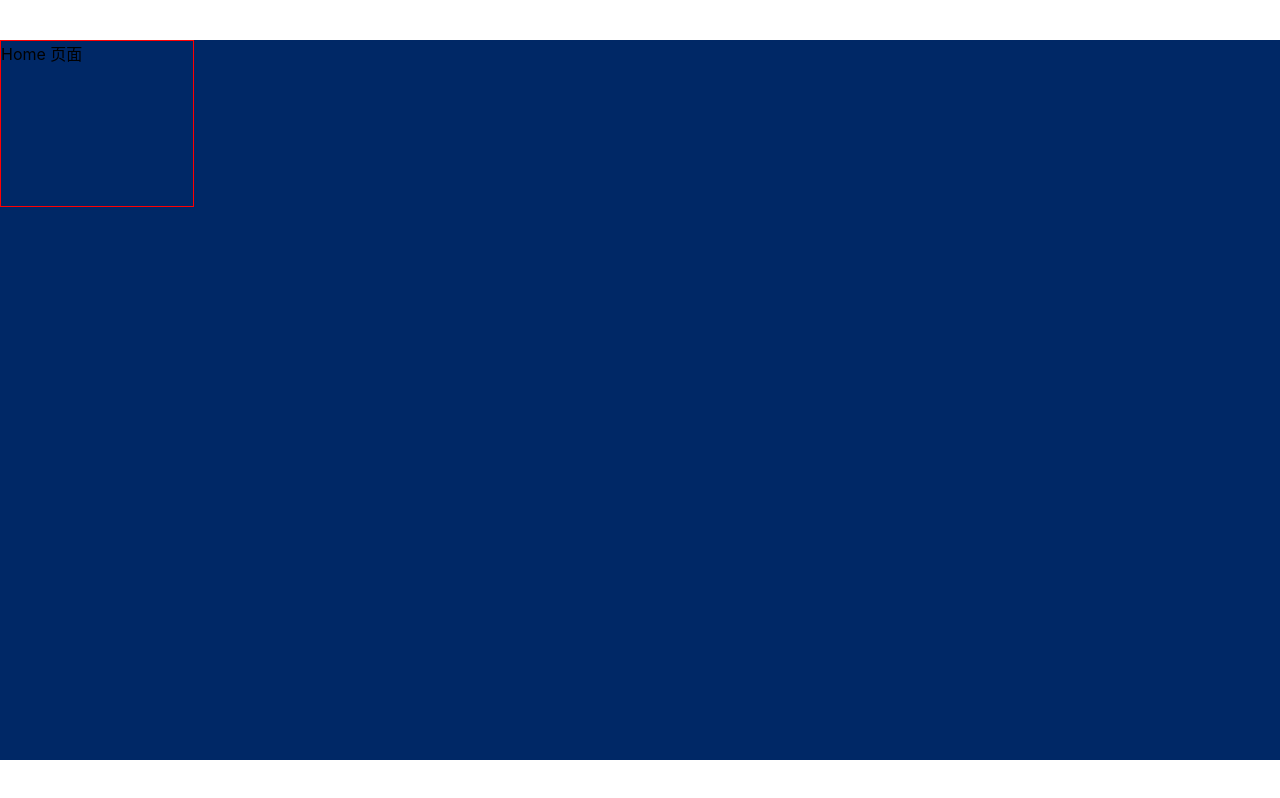
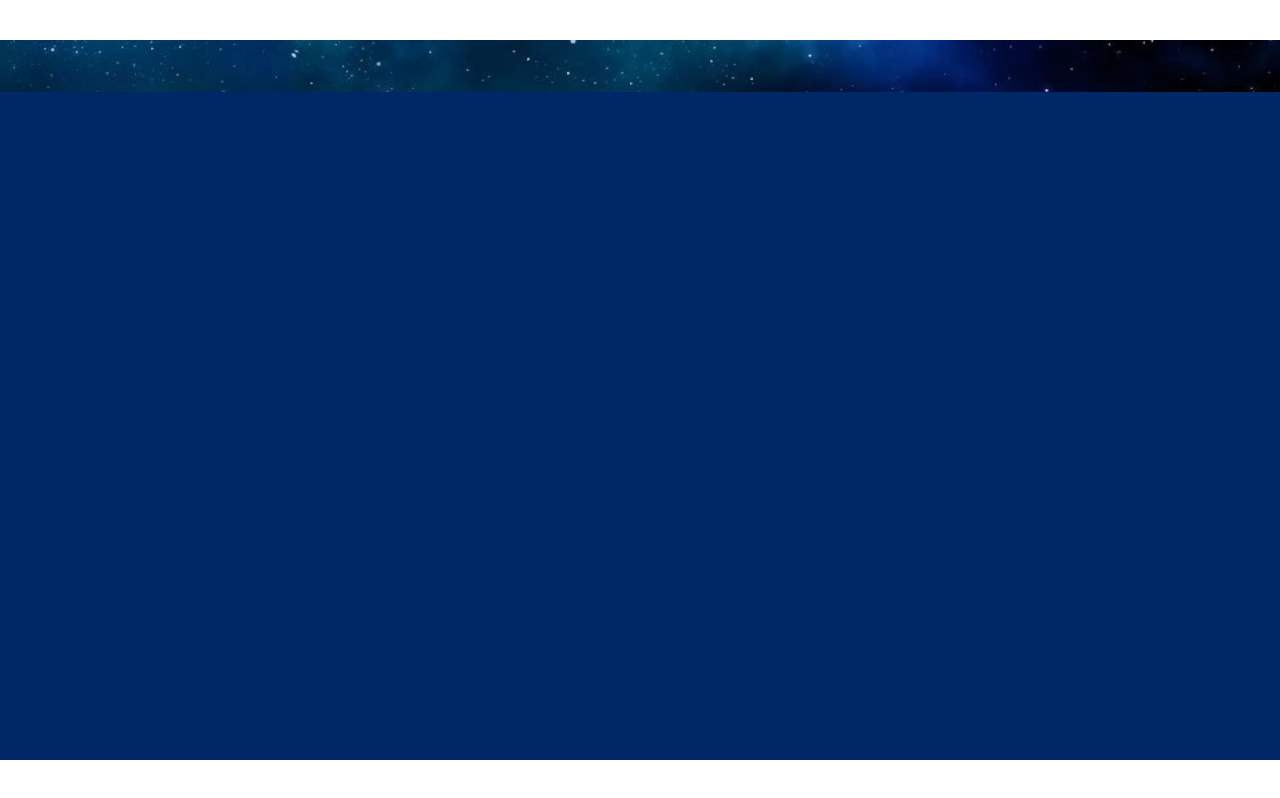
Before and after one commit to sheben404/react-ts-echarts, a React (Vite) app: page / in a window 1280 px wide. Built offline with nearby package versions, Linux system fonts and the light colour scheme.

Commit message:
style: 引入 header

```diff
--- /dev/null
+++ b/src/custom.d.ts
@@ -0,0 +1,4 @@
+declare module '*.png'{
+  const value: any
+  export = value
+}
--- a/src/pages/home.scss
+++ b/src/pages/home.scss
@@ -1,7 +1,8 @@
 @import "../shared/helper";
 
-.home{
-  width: px(367);
-  height: px(315);
-  border: 1px solid red;
+.home {
+  header{
+    height: px(99);
+    background-size:cover;
+  }
 }
--- a/src/pages/home.tsx
+++ b/src/pages/home.tsx
@@ -1,10 +1,11 @@
 import React from 'react';
 import './home.scss';
+import headerBg from '../images/header.png';
 
 export const Home = () => {
   return (
     <div className={'home'}>
-      Home 页面
+      <header style={{backgroundImage:`url(${headerBg})`}}></header>
     </div>
   );
 };
```
Also changed, not shown: src/images/header.png (added).
